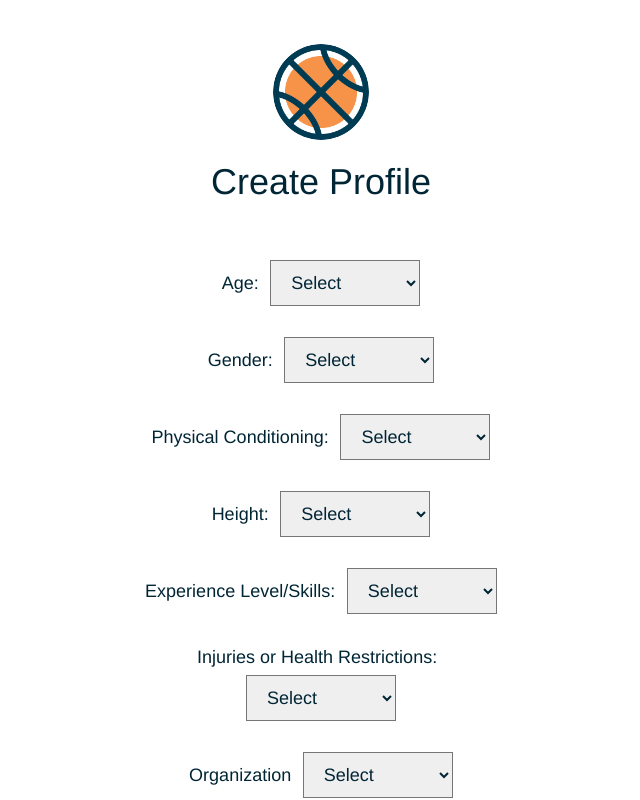
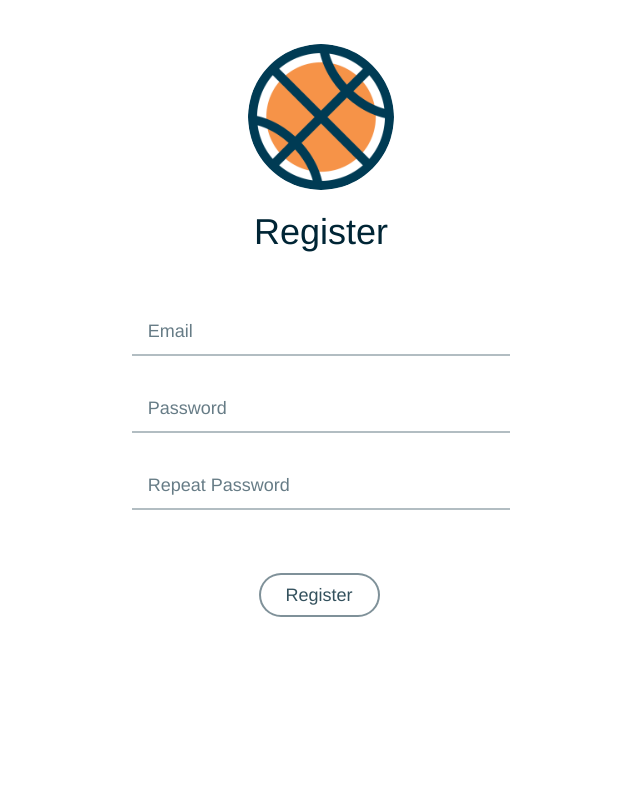
Before and after one commit to r-burkhardt/capstone-project, an Angular app in the folder frontend/: page / in a window 1280 px wide. Shown: the whole page, without its empty margins (319-959 px from the left). Built offline with nearby package versions, Linux system fonts and the light colour scheme.

Commit message:
update files and test components

```diff
--- a/frontend/src/app/app.component.html
+++ b/frontend/src/app/app.component.html
@@ -1 +1 @@
-<app-profile></app-profile>
+<app-signup></app-signup>
```
Also changed, not shown: frontend/package.json (+15 -15 lines), 1 other file (tests, documents, lock files or other folders).
